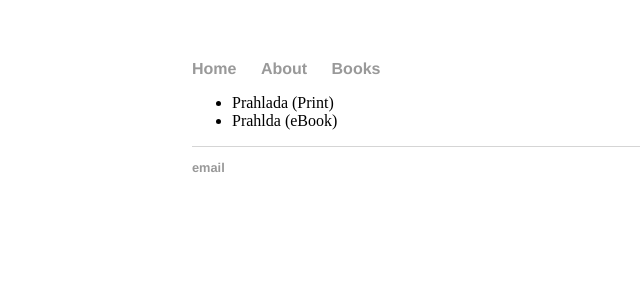
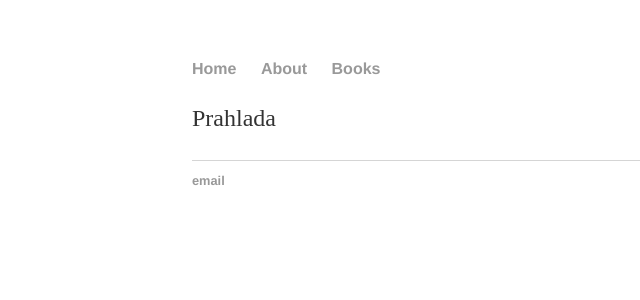
Before and after one commit to bvraobooks/bvraobooks.github.com, a Jekyll site: the page built from books/index.html, in a window 1280 px wide. Shown: the top 300 px of the page, without its empty margins (0-640 px from the left). Built offline with Jekyll 4.4.1, drawn with Linux system fonts in a browser that asks for light colours.

Commit message:
Update index.html

```diff
--- a/books/index.html
+++ b/books/index.html
@@ -2,9 +2,4 @@
 layout: default
 title: Published Books
 ---
-<div class="blurb1">
-	    		<ul>
-	        		<li>Prahlada (Print)</li>
-		        	<li>Prahlda (eBook) </li>
-	    		</ul>
-</div><!-- /.blurb1 -->
+<p> Prahlada </p>
```
